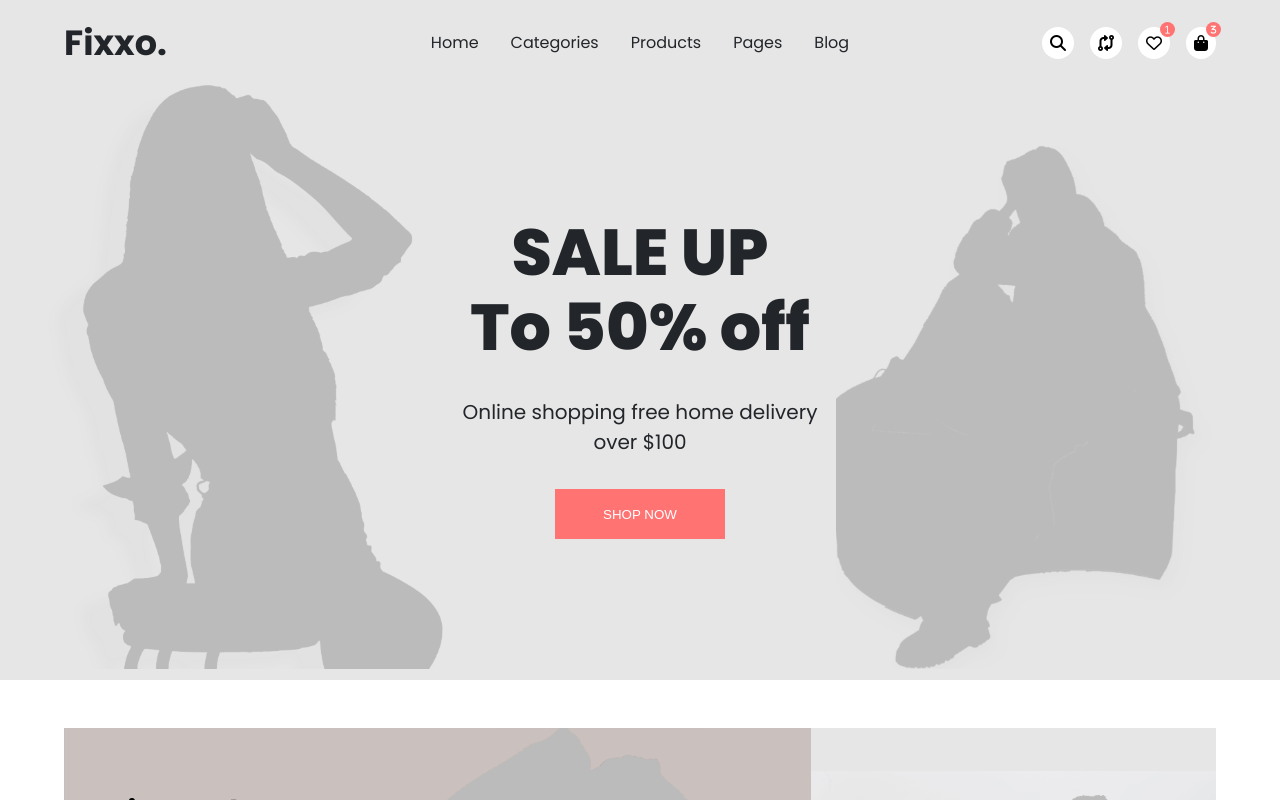
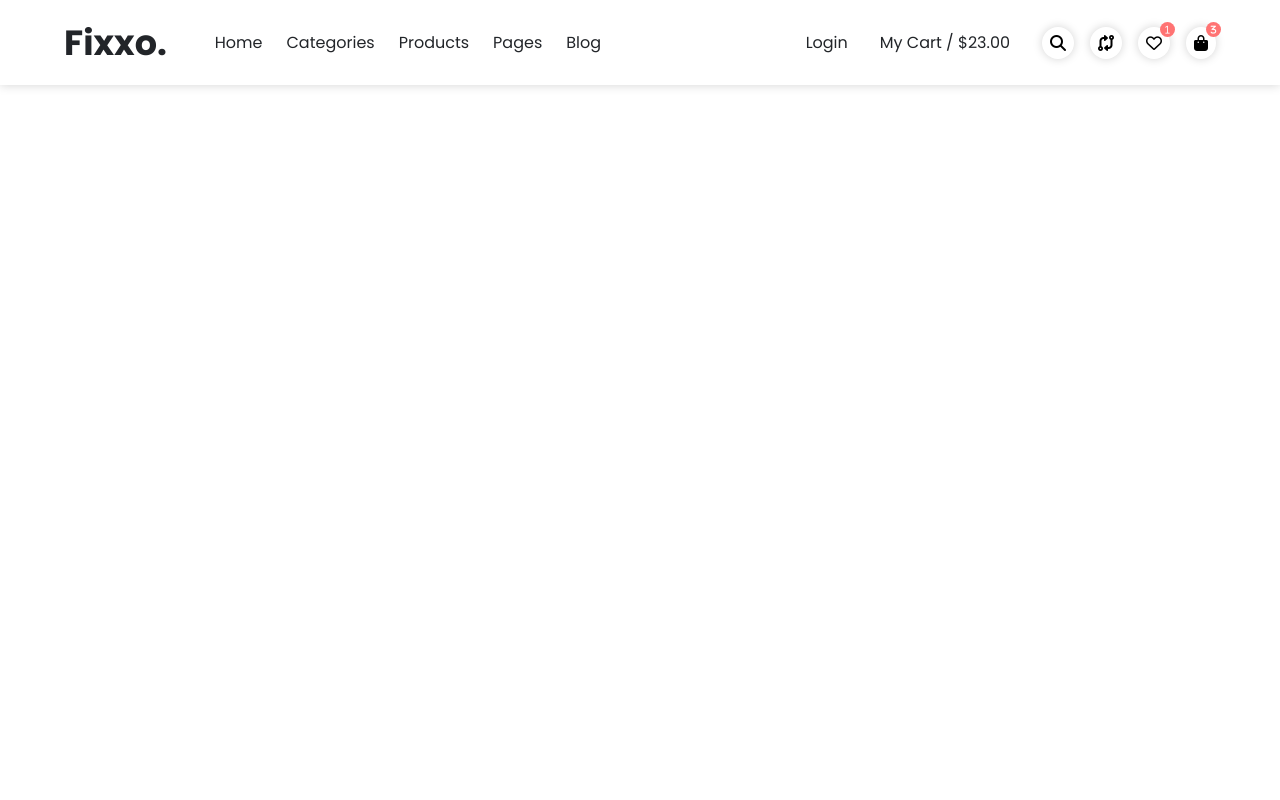
Before and after one commit to saraohman97/fixxo, a React (Create React App) app in the folder e-commerce/: page / in a window 1280 px wide. Shown: the top 800 px of the page. Built offline with nearby package versions, Linux system fonts and the light colour scheme.

Commit message:
Done with Second Navbar for all pages except Main Page.

```diff
--- a/e-commerce/src/App.js
+++ b/e-commerce/src/App.js
@@ -1,12 +1,14 @@
 import './App.css';
+// import { Routes, Route } from 'react-router-dom'
 import PopUp from './components/Modal/PopUp';
-// import { Routes, Route } from 'react-router-dom'
+import SecondNavbar from './components/navbar/SecondNavbar';
 import Home from './Home';
 
 function App() {
   return (
     <div className="App">
-      <Home />
+      <SecondNavbar />
+      {/* <Home /> */}
       {/* <PopUp /> */}
     </div>
   );
--- /dev/null
+++ b/e-commerce/src/components/navbar/SecondNavbar.js
@@ -0,0 +1,41 @@
+import React from 'react'
+import '../navbar/secondNavbar.css'
+
+const SecondNavbar = () => {
+  return (
+    <div className='second-navbar'>
+      <div className="container">
+
+        <div className="navbar-left">
+          <h3 className='brand'>Fixxo.</h3>
+
+          <div className="nav-links">
+            <a href="#">Home</a>
+            <a href="#">Categories</a>
+            <a href="#">Products</a>
+            <a href="#">Pages</a>
+            <a href="#">Blog</a>
+          </div>
+        </div>
+
+        <div className="navbar-right">
+          <a href="#">Login</a>
+
+          <a href="#">My Cart / $23.00</a>
+
+          <div className="icons">
+            <i className="fa-solid fa-magnifying-glass"></i>
+            <i className="fa-solid fa-code-compare"></i>
+            <i className="fa-regular fa-heart"><small className='number'>1</small></i>
+            <i className="fa-solid fa-bag-shopping"><small className='number'>3</small></i>
+          </div>
+        </div>
+
+
+
+      </div>
+    </div>
+  )
+}
+
+export default SecondNavbar
--- /dev/null
+++ b/e-commerce/src/components/navbar/secondNavbar.css
@@ -0,0 +1,73 @@
+/* SECOND NAVBAR */
+.second-navbar {
+    background-color: white;
+    box-shadow: 0 0 10px lightgray;
+}
+.second-navbar .container{
+    width: 90%;
+    margin: 0 auto;
+
+    display: flex;
+    align-items: center;
+    justify-content: space-between;
+
+    padding-block: 1rem;
+}
+.second-navbar .container .navbar-left {
+    display: flex;
+    align-items: center;
+    gap: 3rem;
+}
+.second-navbar .container .navbar-left .brand {
+    color: var(--clr-title);
+    font-size: 35px;
+    font-weight: bold;
+}
+.second-navbar .container .navbar-left .nav-links {
+    display: flex;
+    align-items: center;
+    gap: 1.5rem;
+}
+.second-navbar a {
+    color: var(--clr-title);
+    font-size: 16;
+    text-decoration: none;
+}
+.second-navbar .container .navbar-right {
+    display: flex;
+    align-items: center;
+    gap: 2rem;
+}
+.second-navbar .container .navbar-right .icons {
+    display: flex;
+    align-items: center;
+    gap: 1rem;
+}
+.second-navbar .container .navbar-right .icons i {
+    padding: .5rem;
+    background-color: white;
+    border-radius: 50%;
+    position: relative;
+
+    box-shadow: 0 0 10px lightgray;
+}
+.second-navbar .container .navbar-right .icons i:hover {
+    background-color: var(--clr-title);
+    color: white;
+}
+.second-navbar .container .number {
+    position: absolute;
+    top: -5px;
+    right: -5px;
+
+    width: 15px;
+    height: 15px;
+    font-size: xx-small;
+    background-color: var(--clr-pink);
+    border-radius: 50%;
+    color: white;
+
+    display: flex;
+    align-items: center;
+    justify-content: center;
+}
```
